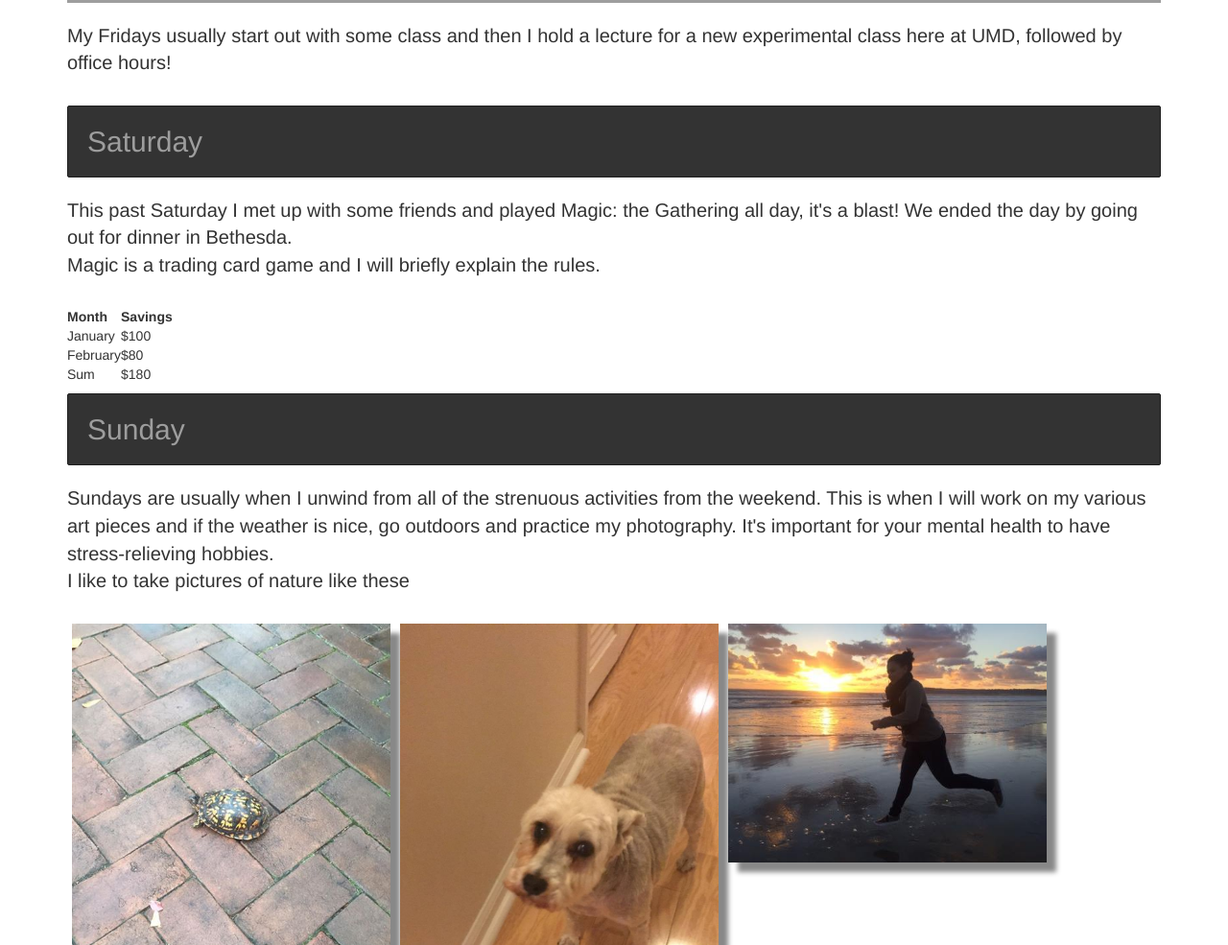
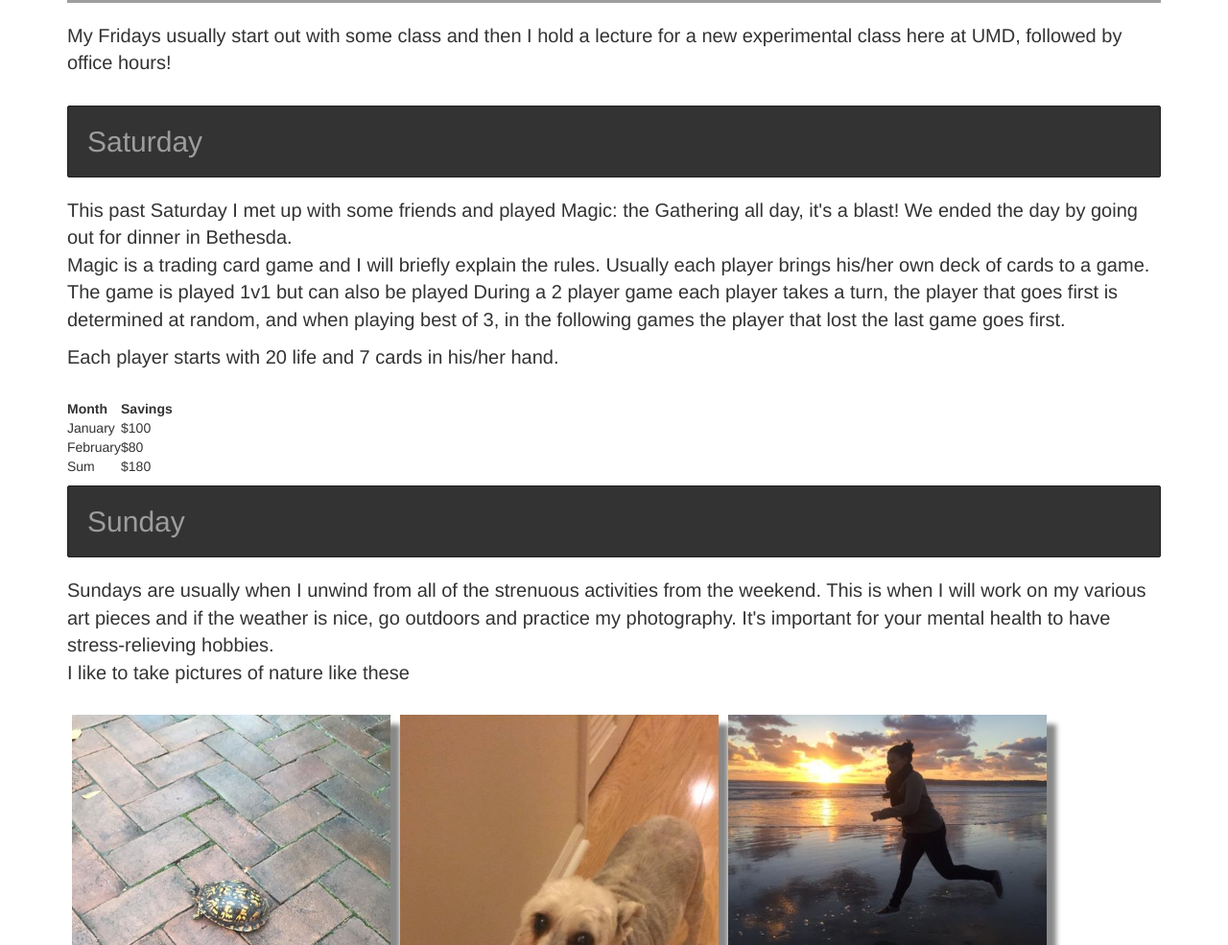
Before and after one commit to garbageman/cmsc389NProject1, a plain HTML site: page index.html in a window 1280 px wide. Shown: the part 1252-2237 px from the top of the page at 96% size. Drawn offline with nearby package versions, Linux system fonts and the light colour scheme; grey boxes are pictures that could not be loaded.

Commit message:
Added descriptions

```diff
--- a/index.html
+++ b/index.html
@@ -50,9 +50,21 @@
         <h2>Saturday</h2>
       </header>
       <div class="day-desc">
-        This past Saturday I met up with some friends and played Magic: the Gathering all day, it's a blast! We ended the day by going out for dinner in Bethesda.
-        <p>
-        Magic is a trading card game and I will briefly explain the rules.
+        <div class="day-intro">
+          This past Saturday I met up with some friends and played Magic: the
+          Gathering all day, it's a blast! We ended the day by going out for
+          dinner in Bethesda.
+          <p>
+          Magic is a trading card game and I will briefly explain the rules.
+          Usually each player brings his/her own deck of cards to a game. The game
+          is played 1v1 but can also be played
+          During a 2 player game each player takes a turn, the player that goes
+          first is determined at random, and when playing best of 3, in the following
+          games the player that lost the last game goes first.
+          <p>
+          Each player starts with 20 life and 7 cards in his/her hand.
+        </div>
+
       </div>
       <div>
         <table>
```
